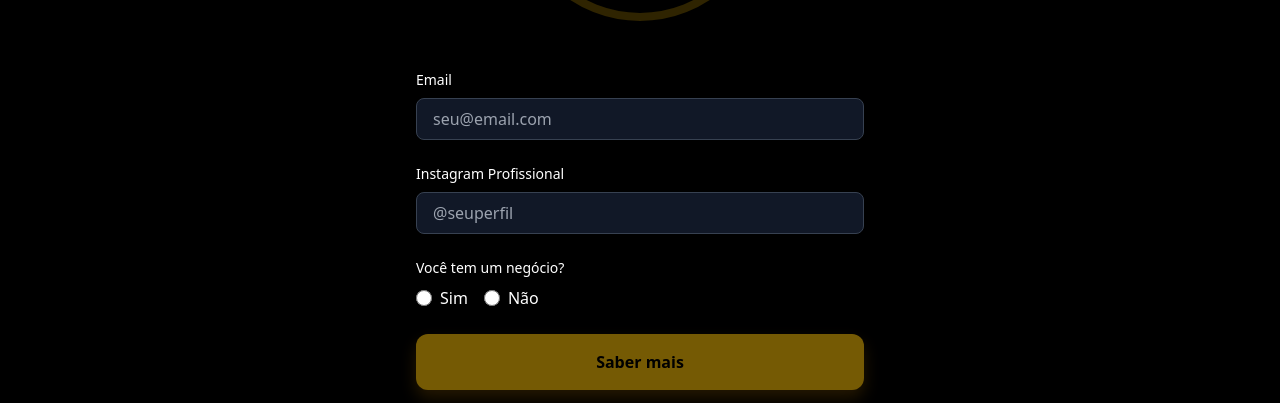
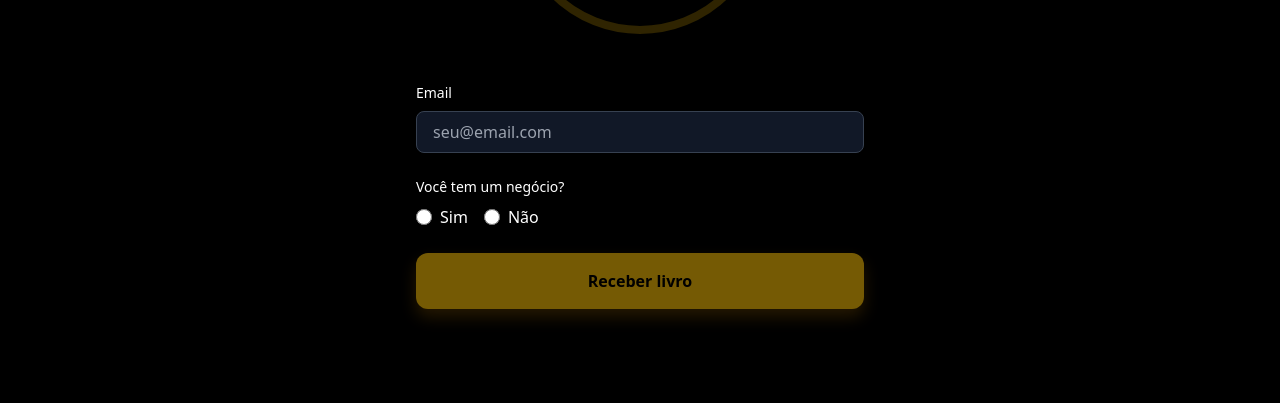
Before and after one commit to correiafm92/virtus-copy-site, a React (Vite) app: page / in a window 1280 px wide. Shown: the part 462-865 px from the top of the page. After the commit the page ends 800 px from the top, so only its background shows below. Built offline with nearby package versions, Linux system fonts and the light colour scheme.

Commit message:
Update backend and form
- Configure backend to receive form data.
- Rename "Saber mais" button to "Receber livro".
- Remove "Instagram profissional" field.
- Add conditional form for business Instagram handle.

```diff
--- a/src/pages/Index.tsx
+++ b/src/pages/Index.tsx
@@ -5,8 +5,8 @@ import { useState, useEffect } from "react";
 
 type FormData = {
   email: string;
-  instagram: string;
   hasBusinesss: string;
+  businessInstagram?: string;
 };
 
 const Index = () => {
@@ -15,11 +15,16 @@ const Index = () => {
   const { register, handleSubmit, watch } = useForm<FormData>();
 
   const watchAllFields = watch();
+  const hasBusiness = watch("hasBusinesss") === "yes";
 
   const calculateProgress = () => {
-    const fields = [watchAllFields.email, watchAllFields.instagram, watchAllFields.hasBusinesss];
-    const filledFields = fields.filter(Boolean).length;
-    return (filledFields / 3) * 100;
+    const requiredFields = [watchAllFields.email, watchAllFields.hasBusinesss];
+    if (hasBusiness) {
+      requiredFields.push(watchAllFields.businessInstagram);
+    }
+    const filledFields = requiredFields.filter(Boolean).length;
+    const totalFields = hasBusiness ? 3 : 2;
+    return (filledFields / totalFields) * 100;
   };
 
   const handleClick = () => {
@@ -34,7 +39,7 @@ const Index = () => {
   // Update progress when form fields change
   useEffect(() => {
     setProgress(calculateProgress());
-  }, [watchAllFields]);
+  }, [watchAllFields, hasBusiness]);
 
   return (
     <div className="min-h-screen bg-black flex flex-col items-center justify-center p-4">
@@ -96,18 +101,6 @@ const Index = () => {
         </div>
 
         <div className="space-y-2">
-          <label htmlFor="instagram" className="block text-white text-sm font-medium">Instagram Profissional</label>
-          <input
-            {...register("instagram")}
-            type="text"
-            id="instagram"
-            required
-            className="w-full px-4 py-2 bg-gray-900 border border-gray-700 rounded-lg text-white focus:ring-2 focus:ring-yellow-500 focus:border-transparent"
-            placeholder="@seuperfil"
-          />
-        </div>
-
-        <div className="space-y-2">
           <label className="block text-white text-sm font-medium mb-2">Você tem um negócio?</label>
           <div className="flex gap-4">
             <label className="flex items-center space-x-2">
@@ -131,6 +124,20 @@ const Index = () => {
           </div>
         </div>
 
+        {hasBusiness && (
+          <div className="space-y-2 animate-fade-down">
+            <label htmlFor="businessInstagram" className="block text-white text-sm font-medium">Qual é o @ do seu negócio?</label>
+            <input
+              {...register("businessInstagram")}
+              type="text"
+              id="businessInstagram"
+              required
+              className="w-full px-4 py-2 bg-gray-900 border border-gray-700 rounded-lg text-white focus:ring-2 focus:ring-yellow-500 focus:border-transparent"
+              placeholder="@seunegocio"
+            />
+          </div>
+        )}
+
         <button
           type="button"
           onClick={handleClick}
@@ -139,7 +146,7 @@ const Index = () => {
             progress === 100 ? 'hover:bg-yellow-400 hover:scale-105 active:scale-95' : 'opacity-50 cursor-not-allowed'
           } shadow-[0_8px_16px_rgba(245,158,11,0.3)]`}
         >
-          Saber mais
+          Receber livro
         </button>
       </form>
     </div>
```
